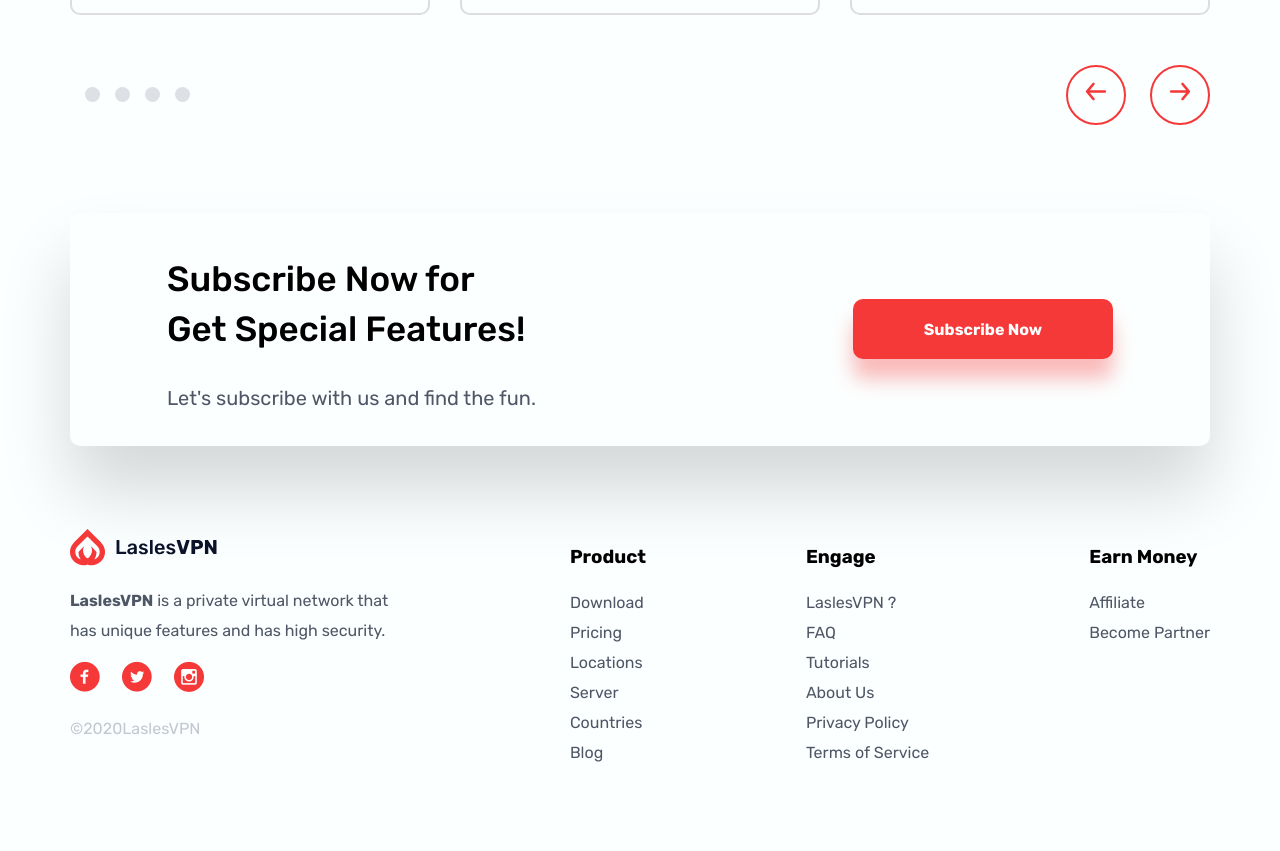
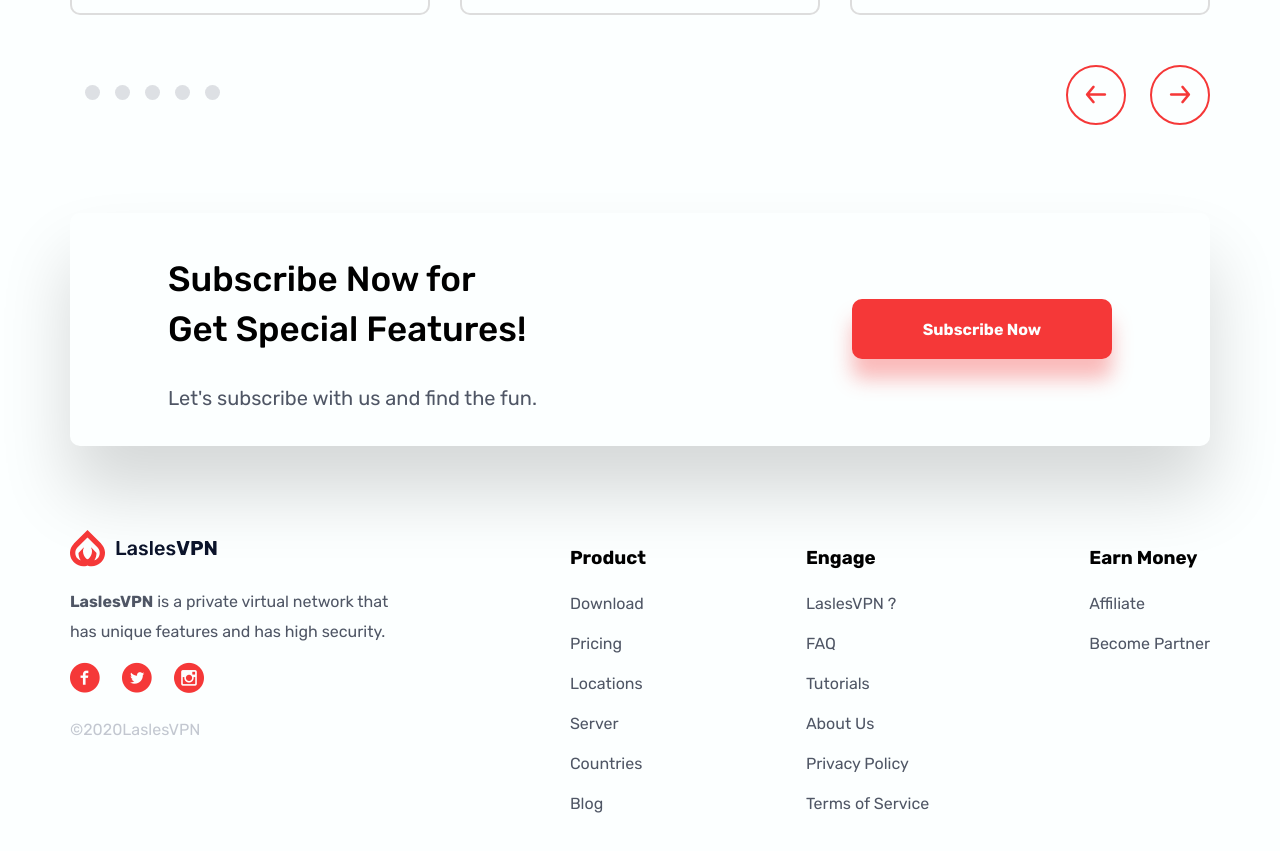
Before and after one commit to Markus-Polo/Lasles_VPN, a website: page index.html in a window 1280 px wide. Shown: the part 3123-3974 px from the top of the page. Before the commit the page ends 3921 px from the top, so only its background shows below. Drawn offline with nearby package versions, Linux system fonts and the light colour scheme.

Commit message:
add changes requested in 21.09.22

```diff
--- a/css/main.css
+++ b/css/main.css
@@ -33,6 +33,12 @@ a {
 }
 .pb-60 {
   padding-bottom: 60px;
+}
+.pt-80 {
+  padding-top: 80px;
+}
+.pt-88 {
+  padding-top: 88px;
 }
 .text-center {
   text-align: center;
@@ -177,6 +183,7 @@ a {
   line-height: 30px;
 }
 .stats-icon-wrap {
+  display: flex;
   align-items: center;
   justify-content: center;
   width: 56px;
@@ -223,9 +230,6 @@ a {
   text-transform: none;
   speak: never;
 }
-.pricing-section {
-  padding-top: 80px;
-}
 .main-list {
   min-height: 230px;
 }
@@ -266,7 +270,7 @@ a {
   border-radius: 10px;
   background: #fcffff;
 }
-.pricing:focus {
+.pricing:hover {
   border: 3px solid #f53838;
 }
 .price {
@@ -294,18 +298,19 @@ a {
   border: 2px solid #ddd;
   border-radius: 10px;
 }
-.testimonials-box:focus {
+.testimonials-box:hover {
   border: 3px solid #f53838;
   background-color: white;
 }
 .testimonial-star {
-  padding-left: 11px;
+  padding-left: 10px;
   color: #fea250;
 }
 .scroll-bullet {
   width: 15px;
   height: 15px;
   margin-left: 15px;
+  border: none;
   border-radius: 50px;
   background-color: #dde0e4;
 }
@@ -313,6 +318,9 @@ a {
   background-color: #f53838;
 }
 .button-circle {
+  display: inline-flex;
+  align-items: center;
+  justify-content: center;
   width: 60px;
   height: 60px;
   margin-left: 20px;
@@ -330,9 +338,6 @@ a {
 .button-circle:active {
   box-shadow: none;
 }
-.subscribe-section {
-  padding-top: 88px;
-}
 .subscribe-wraper {
   display: flex;
   align-items: center;
@@ -340,10 +345,10 @@ a {
   width: 100%;
   max-width: 1140px;
   min-height: 233px;
-  padding-right: 97px;
-  padding-left: 97px;
+  padding-right: 98px;
+  padding-left: 98px;
   border-radius: 10px;
-  box-shadow: 0 45px 70px #00000028;
+  box-shadow: 0 46px 70px #00000028;
   font-size: 20px;
   line-height: 30px;
 }
@@ -353,7 +358,7 @@ a {
 .footer-section {
   display: flex;
   justify-content: space-between;
-  padding-top: 83px;
+  padding-top: 84px;
   padding-bottom: 30px;
 }
 .footer-subscribe-content {
@@ -364,7 +369,8 @@ a {
   color: #f53838;
   font-size: 30px;
 }
-.footer-linc {
+.footer-link {
+  display: inline-block;
   padding-bottom: 10px;
   color: #4f5665;
   line-height: 30px;
--- a/index.html
+++ b/index.html
@@ -75,7 +75,7 @@
           <div class="stats-wrapper">
             <ul class="d-flex justify-content-between">
               <li class="align-items-center d-flex">
-                <div class="stats-icon-wrap d-flex">
+                <div class="stats-icon-wrap">
                   <span class="icon-sm-user"></span>
                 </div>
                 <div class="stats-content">
@@ -85,7 +85,7 @@
                 </div>
               </li>
               <li class="align-items-center d-flex">
-                <div class="stats-icon-wrap d-flex">
+                <div class="stats-icon-wrap">
                   <span class="icon-location"></span>
                 </div>
                 <div class="stats-content">
@@ -96,7 +96,7 @@
                 </div>
               </li>
               <li class="align-items-center d-flex">
-                <div class="stats-icon-wrap d-flex">
+                <div class="stats-icon-wrap">
                   <span class="icon-bxs-server"></span>
                 </div>
                 <div class="stats-content">
@@ -127,14 +127,14 @@
           </div>
         </div>
       </section>
-      <section class="pricing-section container">
+      <section class="pt-80 container">
         <h2 class="title-2 text-center">Choose Your Plan</h2>
         <p class="plain-text text-center">
           Let's choose the package that is best for you and explore it happily
           and cheerfully.
         </p>
         <div class="d-flex justify-content-between">
-          <div tabindex="0" class="pricing">
+          <div class="pricing">
             <img class="pb-30 m-0" src="images/pricing-free.svg" alt="" />
             <h3 class="text-center title-3 pb-30">Free Plan</h3>
             <ul class="main-list">
@@ -148,7 +148,7 @@
             </div>
             <button class="button-primary">Select</button>
           </div>
-          <div tabindex="0" class="pricing">
+          <div class="pricing">
             <img class="pb-30 m-0" src="images/pricing-standard.svg" alt="" />
             <h3 class="text-center title-3 pb-30">Standard Plan</h3>
             <ul class="main-list">
@@ -164,7 +164,7 @@
             </div>
             <button class="button-primary">Select</button>
           </div>
-          <div tabindex="0" class="pricing">
+          <div class="pricing">
             <img class="pb-30" src="images/pricing-premium.svg" alt="" />
             <h3 class="text-center title-3 pb-30">Premium Plan</h3>
             <ul class="main-list">
@@ -196,7 +196,7 @@
           </div>
         </div>
         <ul class="d-flex justify-content-between pb-50 m-0">
-          <li tabindex="0" class="testimonials-box">
+          <li class="testimonials-box">
             <div class="d-flex justify-content-between align-items-center">
               <img src="images/testimonials-img1.jpg" alt="" />
               <p class="flex-direction-column d-flex">
@@ -214,7 +214,7 @@
               LaslesVPN always the best”.
             </p>
           </li>
-          <li tabindex="0" class="testimonials-box">
+          <li class="testimonials-box">
             <div class="d-flex justify-content-between align-items-center">
               <img src="images/testimonials-img2.jpg" alt="" />
               <p class="flex-direction-column d-flex">
@@ -231,7 +231,7 @@
               high speed.”.
             </p>
           </li>
-          <li tabindex="0" class="testimonials-box">
+          <li class="testimonials-box">
             <div class="d-flex justify-content-between align-items-center">
               <img src="images/testimonials-img3.jpg" alt="" />
               <p class="flex-direction-column d-flex">
@@ -250,12 +250,26 @@
           </li>
         </ul>
         <div class="d-flex justify-content-between align-items-center">
-          <div class="d-flex justify-content-between">
-            <div class="scroll-bullet"></div>
-            <div class="scroll-bullet"></div>
-            <div class="scroll-bullet"></div>
-            <div class="scroll-bullet"></div>
-          </div>
+          <ul
+            aria-label="testimonial scroll"
+            class="d-flex justify-content-between"
+          >
+            <li aria-label="next testimonial">
+              <button class="scroll-bullet"></button>
+            </li>
+            <li aria-label="next testimonial">
+              <button class="scroll-bullet"></button>
+            </li>
+            <li aria-label="next testimonial">
+              <button class="scroll-bullet"></button>
+            </li>
+            <li aria-label="next testimonial">
+              <button class="scroll-bullet"></button>
+            </li>
+            <li aria-label="next testimonial">
+              <button class="scroll-bullet"></button>
+            </li>
+          </ul>
           <div>
             <button class="button-circle">
               <span class="icon-button-left"></span>
@@ -266,7 +280,7 @@
           </div>
         </div>
       </section>
-      <section class="subscribe-section container">
+      <section class="pt-88 container">
         <div class="subscribe-wraper">
           <div class="subscribe-hero-box">
             <h2 class="title-2">Subscribe Now for Get Special Features!</h2>
@@ -288,43 +302,43 @@
           </p>
           <ul class="d-flex">
             <li>
-              <a class="social-networks" href=""
-                ><span class="icon-facesbook"></span
-              ></a>
+              <a class="social-networks" href="">
+                <span class="icon-facesbook"></span>
+              </a>
             </li>
             <li>
-              <a class="social-networks" href=""
-                ><span class="icon-twitter"></span
-              ></a>
+              <a class="social-networks" href="">
+                <span class="icon-twitter"></span>
+              </a>
             </li>
             <li>
-              <a class="social-networks" href=""
-                ><span class="icon-instagram"></span
-              ></a>
+              <a class="social-networks" href="">
+                <span class="icon-instagram"></span>
+              </a>
             </li>
           </ul>
-          <p class="copyright">©2020LaslesVPN</p>
+          <p class="copyright">&#169;2020LaslesVPN</p>
         </div>
         <div>
           <h3>Product</h3>
           <ul>
             <li>
-              <a class="footer-linc" href="">Download </a>
+              <a class="footer-link" href="">Download</a>
             </li>
             <li>
-              <a class="footer-linc" href="">Pricing</a>
+              <a class="footer-link" href="">Pricing</a>
             </li>
             <li>
-              <a class="footer-linc" href="">Locations</a>
+              <a class="footer-link" href="">Locations</a>
             </li>
             <li>
-              <a class="footer-linc" href="">Server</a>
+              <a class="footer-link" href="">Server</a>
             </li>
             <li>
-              <a class="footer-linc" href="">Countries</a>
+              <a class="footer-link" href="">Countries</a>
             </li>
             <li>
-              <a class="footer-linc" href="">Blog</a>
+              <a class="footer-link" href="">Blog</a>
             </li>
           </ul>
         </div>
@@ -332,22 +346,22 @@
           <h3>Engage</h3>
           <ul>
             <li>
-              <a class="footer-linc" href="">LaslesVPN ? </a>
+              <a class="footer-link" href="">LaslesVPN ?</a>
             </li>
             <li>
-              <a class="footer-linc" href="">FAQ</a>
+              <a class="footer-link" href="">FAQ</a>
             </li>
             <li>
-              <a class="footer-linc" href="">Tutorials</a>
+              <a class="footer-link" href="">Tutorials</a>
             </li>
             <li>
-              <a class="footer-linc" href="">About Us</a>
+              <a class="footer-link" href="">About Us</a>
             </li>
             <li>
-              <a class="footer-linc" href="">Privacy Policy</a>
+              <a class="footer-link" href="">Privacy Policy</a>
             </li>
             <li>
-              <a class="footer-linc" href="">Terms of Service</a>
+              <a class="footer-link" href="">Terms of Service</a>
             </li>
           </ul>
         </div>
@@ -355,10 +369,10 @@
           <h3>Earn Money</h3>
           <ul>
             <li>
-              <a class="footer-linc" href="">Affiliate</a>
+              <a class="footer-link" href="">Affiliate</a>
             </li>
             <li>
-              <a class="footer-linc" href="">Become Partner</a>
+              <a class="footer-link" href="">Become Partner</a>
             </li>
           </ul>
         </div>
```
